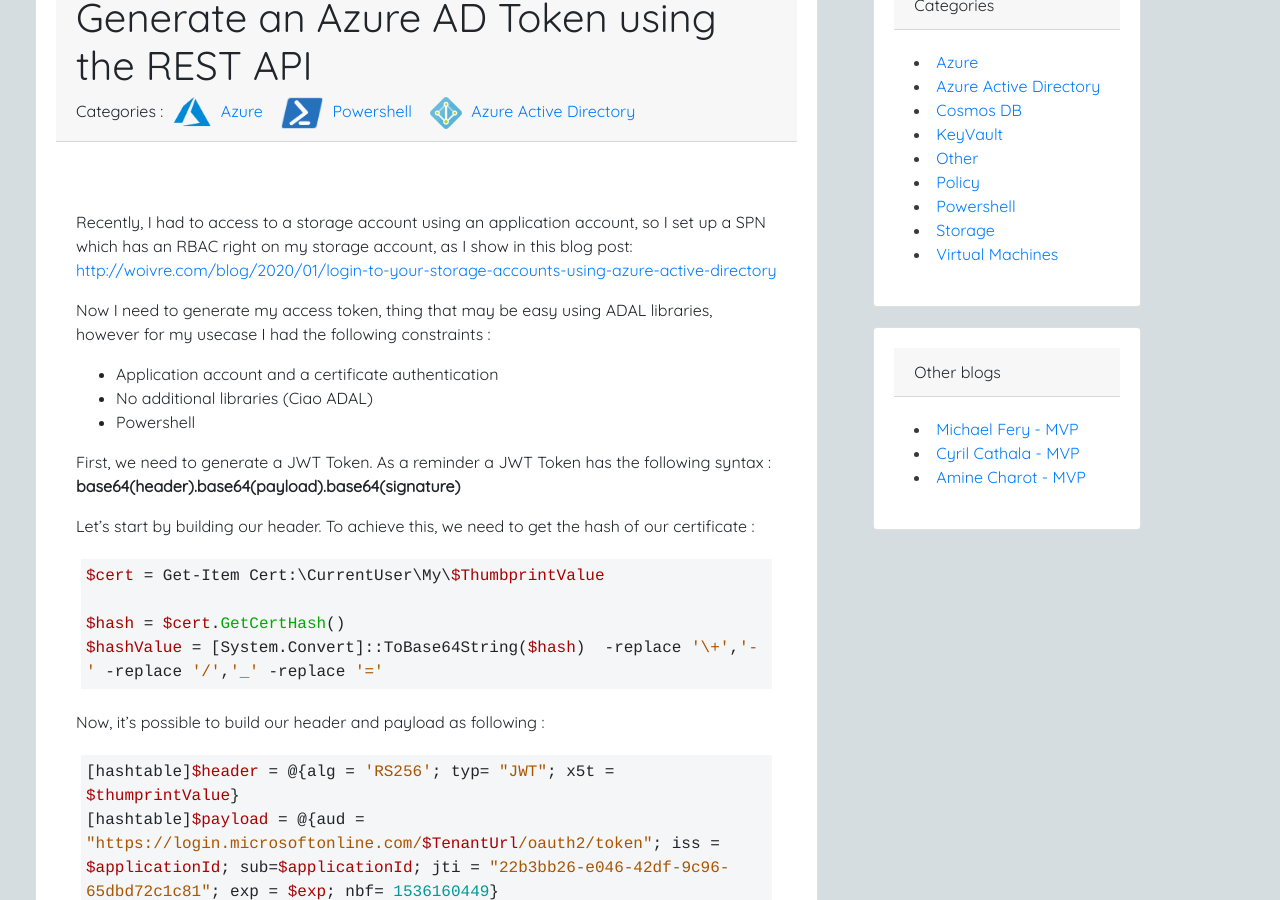
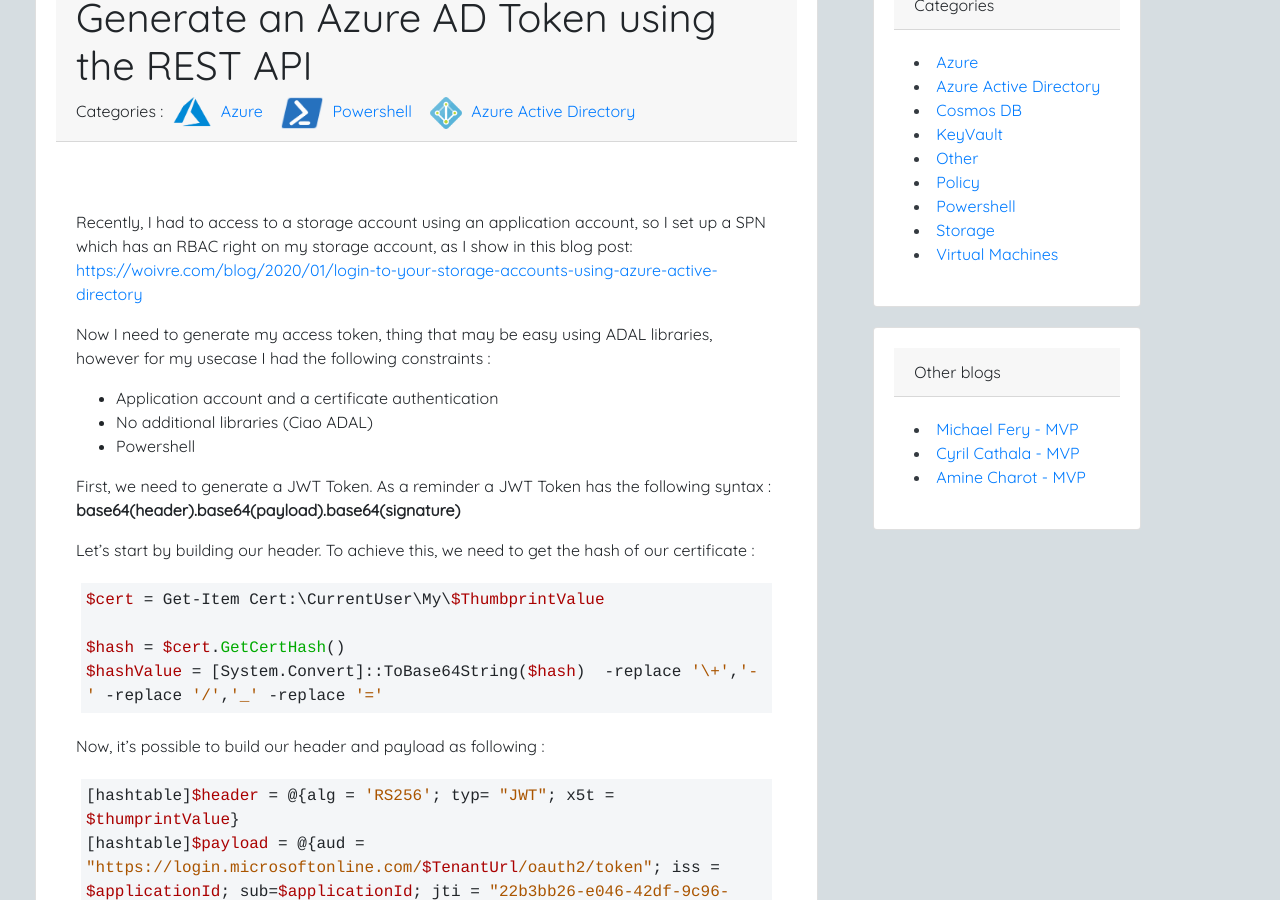
Before and after one commit to wilfriedwoivre/wilfriedwoivre.en.github.io, a Jekyll site: the page built from _posts/2020-01-18-generate-an-azure-ad-token-using-the-rest-api.md, in a window 1280 px wide and 900 px high, scrolled down 303 px. Built offline with Jekyll 4.4.1, drawn with Linux system fonts in a browser that asks for light colours; nearby versions of some CDN libraries; some of the changed lines change nothing that is shown.

Commit message:
Update 2020-01-18-generate-an-azure-ad-token-using-the-rest-api.md

```diff
--- a/_posts/2020-01-18-generate-an-azure-ad-token-using-the-rest-api.md
+++ b/_posts/2020-01-18-generate-an-azure-ad-token-using-the-rest-api.md
@@ -5,7 +5,7 @@
 categories: [ "Azure", "Powershell", "Azure Active Directory" ]
 ---
 
-Recently, I had to access to a storage account using an application account, so I set up a SPN which has an RBAC right on my storage account, as I show in this blog post: [http://woivre.com/blog/2020/01/login-to-your-storage-accounts-using-azure-active-directory](http://woivre.com/blog/2020/01/login-to-your-storage-accounts-using-azure-active-directory)
+Recently, I had to access to a storage account using an application account, so I set up a SPN which has an RBAC right on my storage account, as I show in this blog post: [https://woivre.com/blog/2020/01/login-to-your-storage-accounts-using-azure-active-directory](https://woivre.com/blog/2020/01/login-to-your-storage-accounts-using-azure-active-directory)
 
 Now I need to generate my access token, thing that may be easy using ADAL libraries, however for my usecase I had the following constraints :
 * Application account and a certificate authentication
```
